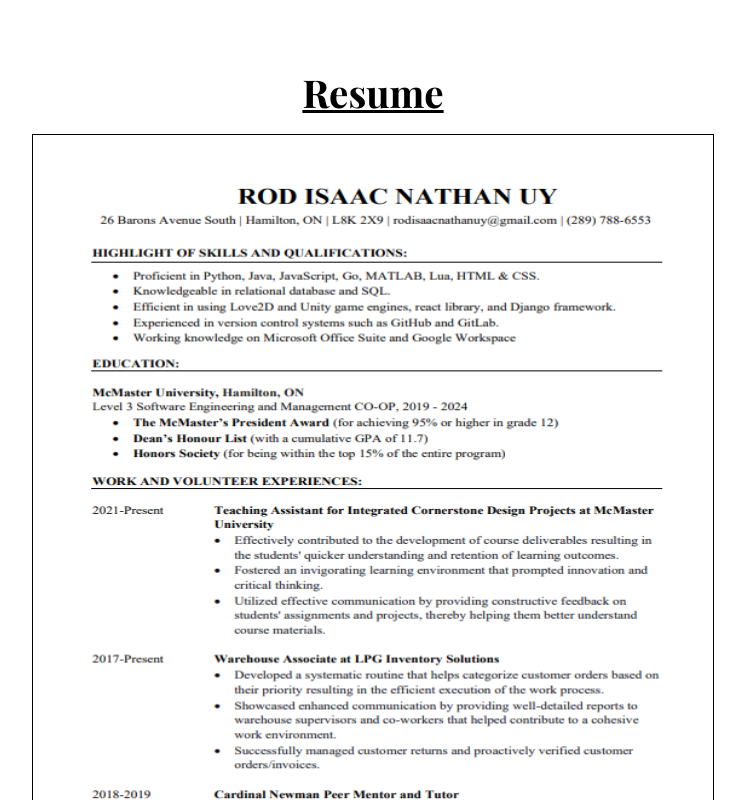
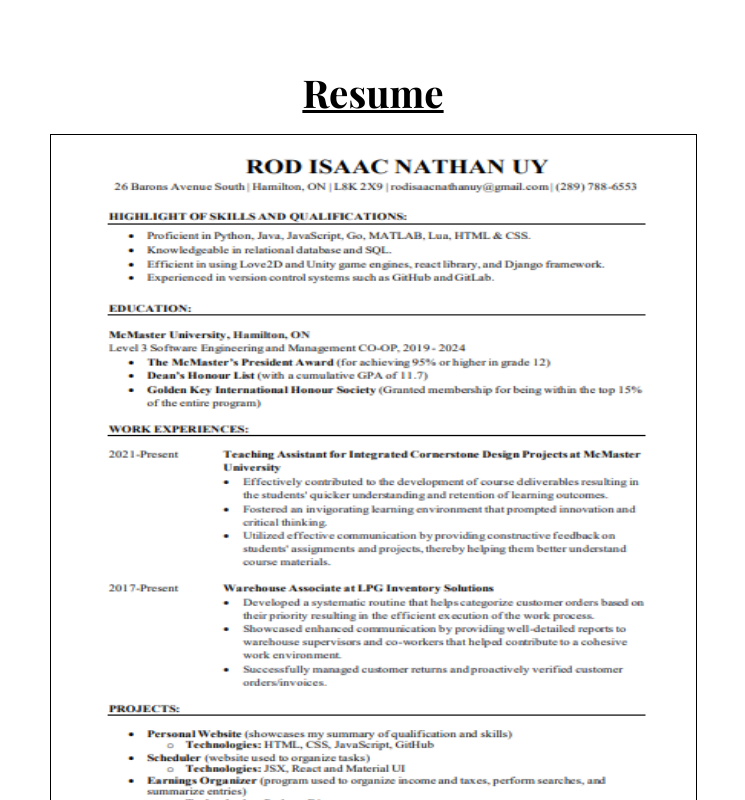
Before and after one commit to NateUy/Personal-Website, a plain HTML site: page index.html in a window 1280 px wide. Shown: the part 2540-3340 px from the top of the page, without its empty margins (267-1012 px from the left). Drawn offline with nearby package versions, Linux system fonts and the light colour scheme.

Commit message:
updated resume

```diff
--- a/index.html
+++ b/index.html
@@ -293,8 +293,7 @@
 
     <section id="Resume" class="centering">
       <h1 style="margin-bottom: 1rem;"><u>Resume</u></h1>
-      <p><img src="Images/Resume-1.png" class="resumepics"></p>
-      <img src="Images/Resume-2.png" class="resumepics"><br>
+      <img src="Images/Resume.png" class="resumepics"><br>
       <div class="download">
       <a href="files/Resume_NathanUy.pdf" download>Download Resume <i class="fa fa-download fa-2x" aria-hidden="true"></i></a>
       </div>
--- a/styles/styles.css
+++ b/styles/styles.css
@@ -142,8 +142,8 @@ a {
 }
 
 .resumepics {
-  width: 680px;
-  height: 730px;
+  width: 645px;
+  height: 785px;
   border: 1px solid black;
 }
 
```
Also changed, not shown: Images/Resume-1.png (deleted), Images/Resume-2.png (deleted), Images/Resume.png (added), 1 other file.
